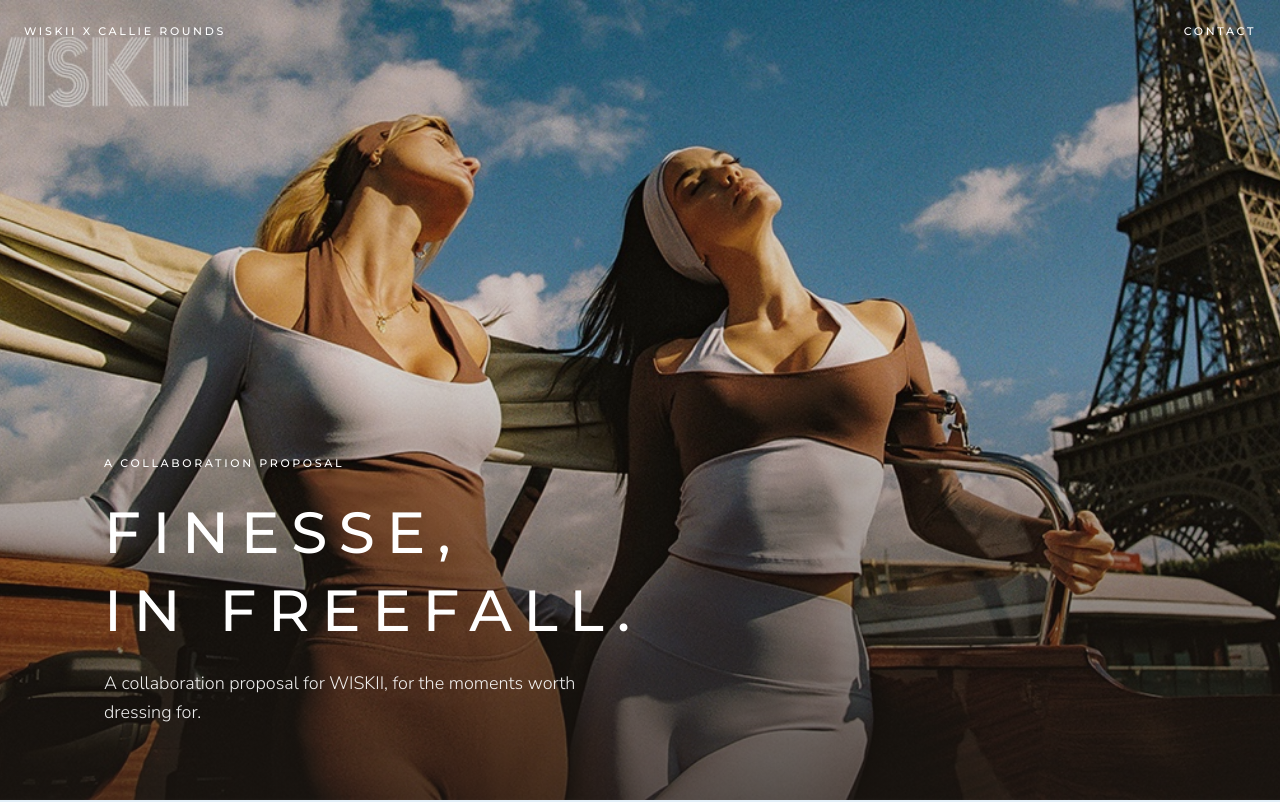
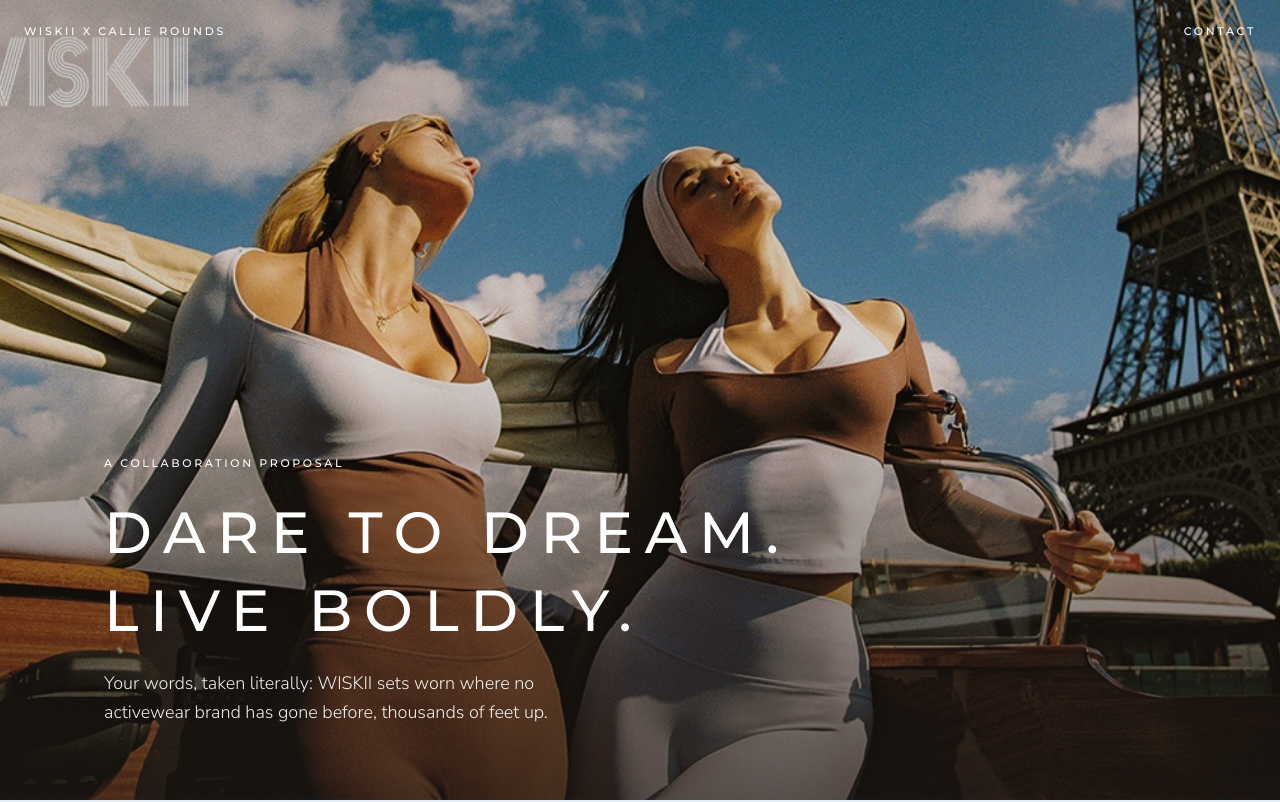
Before and after one commit to callie-rounds-media/wiskii, a plain HTML site: page index.html in a window 1280 px wide. Shown: the top 802 px of the page. Drawn offline with Linux system fonts and the light colour scheme.

Commit message:
Restore wording, keep intro change

```diff
--- a/index.html
+++ b/index.html
@@ -86,8 +86,8 @@ footer{text-align:center;padding:28px;background:var(--ink);color:var(--capri)}
   <div class="top"><span class="k">WISKII x Callie Rounds</span><a class="k" href="#contact" style="color:#fff;text-decoration:none">Contact</a></div>
   <div class="in">
     <span class="k">A collaboration proposal</span>
-    <h1 class="h">Finesse,<br>in freefall.</h1>
-    <p>A collaboration proposal for WISKII, for the moments worth dressing for.</p>
+    <h1 class="h">Dare to dream.<br>Live boldly.</h1>
+    <p>Your words, taken literally: WISKII sets worn where no activewear brand has gone before, thousands of feet up.</p>
   </div>
 </header>
 
@@ -171,13 +171,13 @@ footer{text-align:center;padding:28px;background:var(--ink);color:var(--capri)}
 <section class="close" id="contact">
   <div class="bg"><img src="ph/close.jpg" alt=""></div>
   <div class="in wrap">
-    <h2 class="h">Let's make something bold</h2>
+    <h2 class="h">Let's dare together</h2>
     <p>Tell me which moment speaks to you and I'll put together the details.</p>
     <a class="btn" href="mailto:callierounds@gmail.com">Email Callie</a>
     <a class="btn o" href="https://instagram.com/callie.rounds" target="_blank" rel="noopener">@callie.rounds</a>
   </div>
 </section>
 
-<footer><span class="k">WISKII x Callie Rounds</span></footer>
+<footer><span class="k">Dare to dream. Live boldly.</span></footer>
 </body>
 </html>
```
